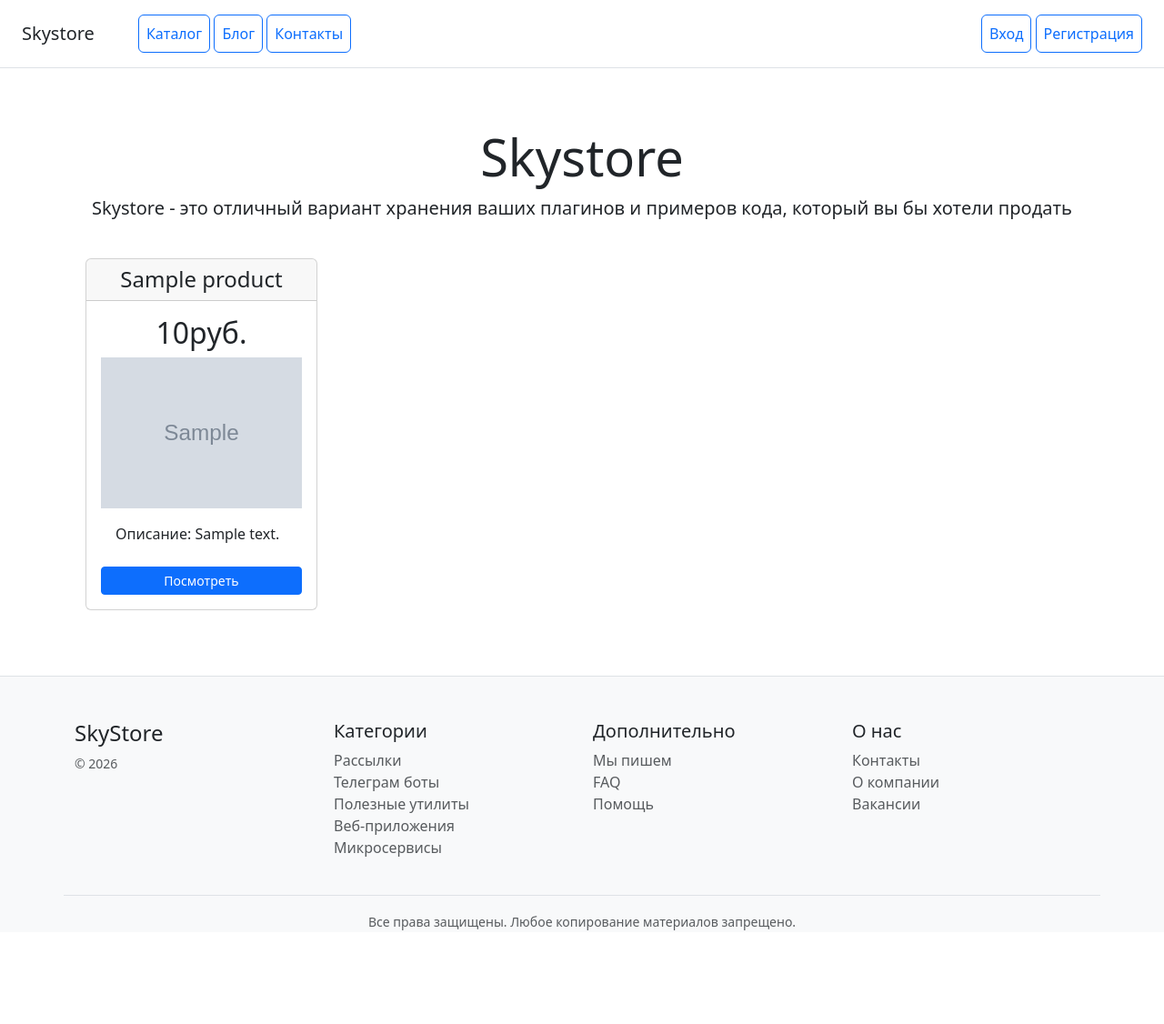
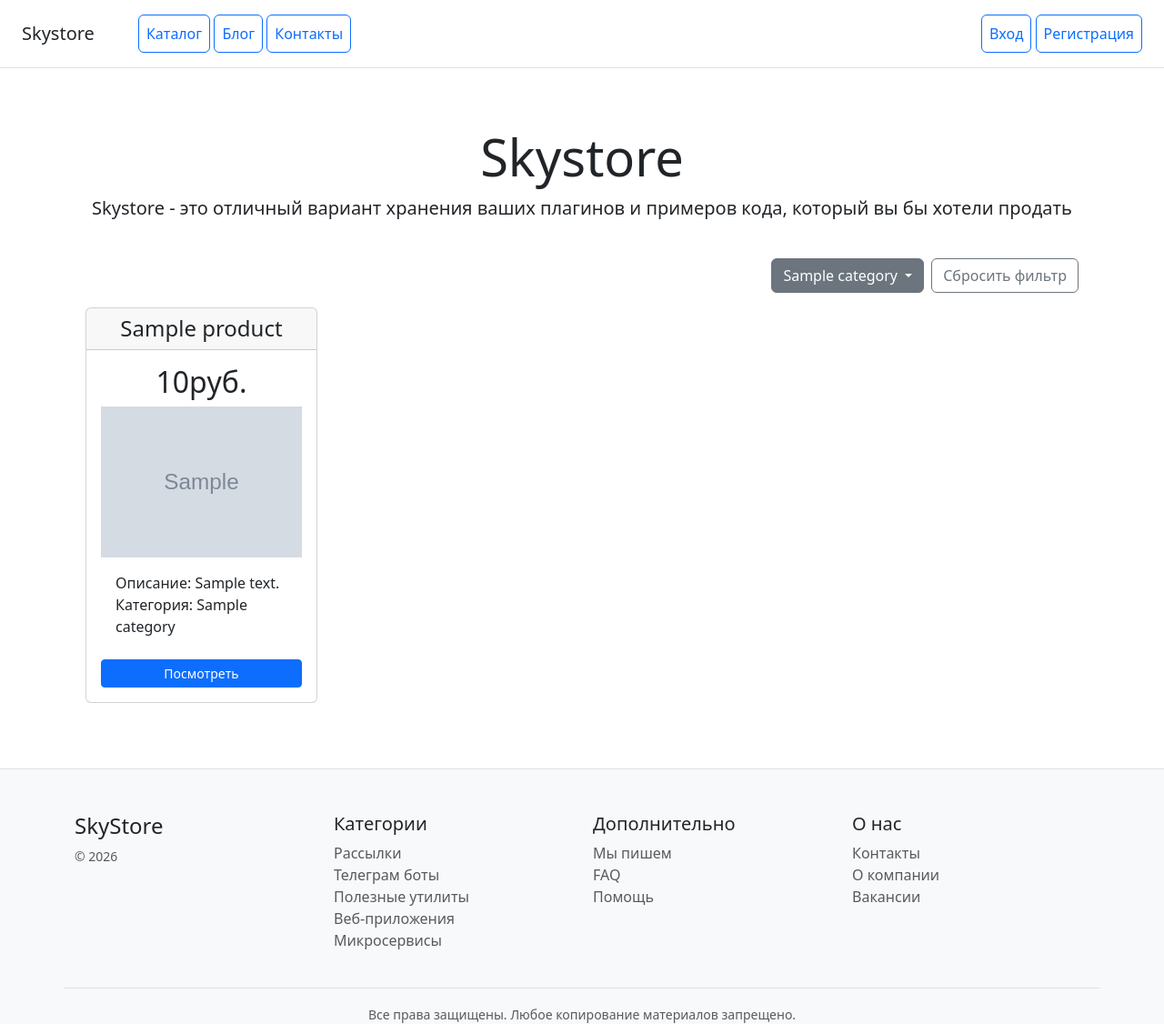
Before and after one commit to EPoplavskiy223/application, a Django app: page /?category=1 in a window 1280 px wide. Shown: the top 1126 px of the page at 91% size. Before the commit the page ends 1023 px from the top, so only its background shows below. Run offline with Django 5.2, Linux system fonts and the light colour scheme; tables that the repository leaves empty hold one stand-in row (values such as "Sample post"); grey boxes marked "Sample" are stand-in pictures; parts of the project's set-up code (start-up, migrations or seed data) failed here and were passed over; some libraries are stand-ins or nearby versions.

Commit message:
done homework 29

```diff
--- /dev/null
+++ b/catalog/services.py
@@ -0,0 +1,39 @@
+from django.core.cache import cache
+
+from catalog.models import Product
+from config.settings import CACHE_ENABLED
+
+
+def get_products_from_cache():
+    if not CACHE_ENABLED:
+        return Product.objects.all()
+    key = "product_list"
+    products = cache.get(key)
+    if products is not None:
+        return products
+    products = Product.objects.all()
+    cache.set(key, products, timeout=1)
+    return products
+
+
+def get_products_by_category(category_id):
+
+    if not CACHE_ENABLED:
+        return Product.objects.filter(category_id=category_id)
+
+    cache_key = f"category_{category_id}"
+    products = cache.get(cache_key)
+
+    if products is not None:
+        return products
+    products = Product.objects.filter(
+        category_id=category_id, bool_publication=True
+    ).select_related("category", "owner")
+    cache.set(cache_key, products, timeout=1)
+
+    return products
+
+
+def clear_products_cache():
+    key = "product_list"
+    cache.delete(key)
--- a/catalog/templates/catalog/product_list.html
+++ b/catalog/templates/catalog/product_list.html
@@ -3,6 +3,27 @@
 {% block content %}
 
 <div class="container">
+    <div class="d-flex justify-content-end mb-3">
+        <div class="dropdown me-2">
+            <button class="btn btn-secondary dropdown-toggle" type="button" id="dropdownMenuButton" data-bs-toggle="dropdown" aria-expanded="false">
+                {% if selected_category %}
+                    {{ selected_category.name }}
+                {% else %}
+                    Все категории
+                {% endif %}
+            </button>
+            <ul class="dropdown-menu" aria-labelledby="dropdownMenuButton">
+                <li><a class="dropdown-item {% if not selected_category %}active{% endif %}" href="?">Все категории</a></li>
+                {% for category in categories %}
+                    <li><a class="dropdown-item {% if selected_category.id == category.id %}active{% endif %}" href="?category={{ category.id }}">{{ category.name }}</a></li>
+                {% endfor %}
+            </ul>
+        </div>
+        {% if selected_category %}
+            <a href="?" class="btn btn-outline-secondary">Сбросить фильтр</a>
+        {% endif %}
+    </div>
+
     <div class="row text-center">
         {% for product in object_list %}
         <div class="col-3">
@@ -15,15 +36,32 @@
                     <img src="{{ product.photo | media_filter }}" style="max-height: 200px; width: 100%; object-fit: cover;">
                     <ul class="list-unstyled mt-3 mb-4 text-start m-3">
                         <li>Описание: {{ product.description | default:"Описание отсутствует" | truncatechars:100 }}</li>
+                        {% if product.category %}
+                            <li>Категория: {{ product.category.name }}</li>
+                        {% endif %}
                     </ul>
                     <div class="d-flex flex-column gap-1">
                         <a href="{% url 'catalog:product_detail' product.pk %}" class="btn btn-primary btn-sm">Посмотреть</a>
                         {% if user.is_authenticated %}
-                        <a href="{% url 'catalog:product_update' product.pk %}" class="btn btn-primary btn-sm">Редактировать</a>
-                        <a href="{% url 'catalog:product_delete' product.pk %}" class="btn btn-danger btn-sm">Удалить</a>
+                            {% if user == product.owner %}
+                                <a href="{% url 'catalog:product_update' product.pk %}" class="btn btn-primary btn-sm">Редактировать</a>
+                                <a href="{% url 'catalog:product_delete' product.pk %}" class="btn btn-danger btn-sm">Удалить</a>
+                            {% elif perms.catalog.can_unpublish_product %}
+                                <a href="{% url 'catalog:product_update' product.pk %}" class="btn btn-warning btn-sm">Модерировать</a>
+                            {% endif %}
                         {% endif %}
                     </div>
                 </div>
+            </div>
+        </div>
+        {% empty %}
+        <div class="col-12">
+            <div class="alert alert-info">
+                {% if selected_category %}
+                    В категории "{{ selected_category.name }}" нет товаров
+                {% else %}
+                    Товары пока отсутствуют
+                {% endif %}
             </div>
         </div>
         {% endfor %}
--- a/catalog/urls.py
+++ b/catalog/urls.py
@@ -1,6 +1,7 @@
 from django.conf import settings
 from django.conf.urls.static import static
 from django.urls import path
+from django.views.decorators.cache import cache_page
 
 from catalog.apps import CatalogConfig
 from catalog.views import (ContactListView, ProductCreateView,
@@ -12,7 +13,11 @@ app_name = CatalogConfig.name
 urlpatterns = [
     path("contacts/", ContactListView.as_view(), name="contacts"),
     path("", ProductListView.as_view(), name="product_list"),
-    path("product/<int:pk>/", ProductDetailView.as_view(), name="product_detail"),
+    path(
+        "product/<int:pk>/",
+        cache_page(60)(ProductDetailView.as_view()),
+        name="product_detail",
+    ),
     path("product/create/", ProductCreateView.as_view(), name="product_create"),
     path(
         "product/<int:pk>/update/", ProductUpdateView.as_view(), name="product_update"
--- a/catalog/views.py
+++ b/catalog/views.py
@@ -5,11 +5,35 @@ from django.views.generic import (CreateView, DeleteView, DetailView, ListView,
                                   TemplateView, UpdateView)
 
 from .forms import ProductForm, ProductModeratorForm
-from .models import Product
+from .models import Category, Product
+from .services import clear_products_cache, get_products_from_cache
 
 
 class ProductListView(ListView):
     model = Product
+
+    def get_queryset(self):
+        queryset = get_products_from_cache()
+
+        category_id = self.request.GET.get("category")
+        if category_id:
+            queryset = queryset.filter(category_id=category_id)
+
+        return queryset
+
+    def get_context_data(self, **kwargs):
+        context = super().get_context_data(**kwargs)
+
+        context["categories"] = Category.objects.all().order_by("name")
+
+        category_id = self.request.GET.get("category")
+        if category_id:
+            try:
+                context["selected_category"] = Category.objects.get(id=category_id)
+            except Category.DoesNotExist:
+                context["selected_category"] = None
+
+        return context
 
 
 class ProductDetailView(DetailView):
@@ -39,6 +63,7 @@ class ProductCreateView(LoginRequiredMixin, CreateView):
         user = self.request.user
         product.owner = user
         product.save()
+        clear_products_cache()
         return super().form_valid(form)
 
 
@@ -57,7 +82,15 @@ class ProductUpdateView(LoginRequiredMixin, UpdateView):
             return ProductModeratorForm
         raise PermissionDenied("У вас нет прав на редактирование продуктов")
 
+    def form_valid(self, form):
+        clear_products_cache()
+        return super().form_valid(form)
+
 
 class ProductDeleteView(LoginRequiredMixin, DeleteView):
     model = Product
     success_url = reverse_lazy("catalog:product_list")
+
+    def form_valid(self, form):
+        clear_products_cache()
+        return super().form_valid(form)
--- a/pyproject.toml
+++ b/pyproject.toml
@@ -14,7 +14,8 @@ dependencies = [
     "psycopg2-binary (>=2.9.11,<3.0.0)",
     "pillow (>=12.1.0,<13.0.0)",
     "ipython (>=9.9.0,<10.0.0)",
-    "django-countries (>=8.2.0,<9.0.0)"
+    "django-countries (>=8.2.0,<9.0.0)",
+    "redis (>=7.2.1,<8.0.0)"
 ]
 
 
```
Also changed, not shown: config/settings.py (+10 -0 lines), 1 other file.
